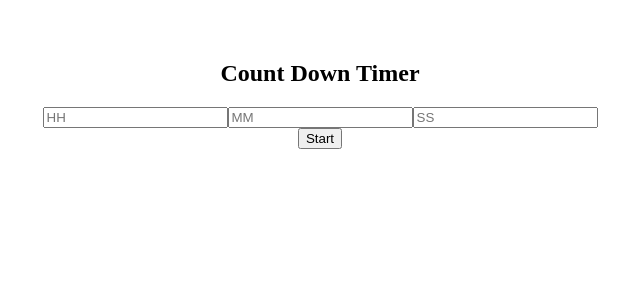
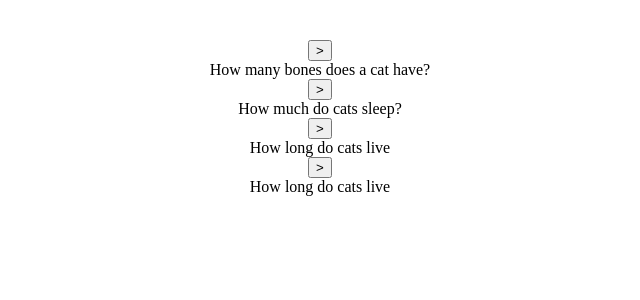
Before and after one commit to SanjayvVarma/react-toturial, a React (Vite) app: page / in a window 1280 px wide. Shown: the top 300 px of the page, without its empty margins (320-960 px from the left). Built offline with nearby package versions, Linux system fonts and the light colour scheme.

Commit message:
faq project

```diff
--- a/src/App.jsx
+++ b/src/App.jsx
@@ -1,5 +1,6 @@
 import './App.css'
-import CountdownTimer from './projects/countDownTimer';
+import Faq from './projects/faq';
+// import CountdownTimer from './projects/countDownTimer';
 // import InterviewQ from './projects/interviewQ';
 // import TodoLocal from './projects/todoContextLocal';
 // import ThemeSwitcher from './projects/themeWithContextApi';
@@ -27,7 +28,8 @@
       {/* <TodoLocal /> */}
       {/* <ReduxToolkitTodo /> */}
       {/* <InterviewQ /> */}
-      <CountdownTimer />
+      {/* <CountdownTimer /> */}
+      <Faq />
     </>
   )
 }
--- /dev/null
+++ b/src/projects/faq/data.js
@@ -0,0 +1,21 @@
+const data = [
+    {
+        question: "How many bones does a cat have?",
+        answer: "A cat has 230 bones - 6 more than a human",
+    },
+    {
+        question: "How much do cats sleep?",
+        answer: "The average cat sleeps 12-16 hours per day",
+    },
+    {
+        question: "How long do cats live",
+        answer: "Outdoor cats live 5 years on average. Indoor\ncats live 15 years on average.",
+    },
+    {
+        question: "How long do cats live",
+        answer: "Outdoor cats live 5 years on average. Indoor\ncats live 15 years on average.",
+    },
+
+]
+
+export default data;
--- /dev/null
+++ b/src/projects/faq/faq.css
@@ -0,0 +1,3 @@
+.arrow{
+    transform: rotate(90deg);
+}
--- /dev/null
+++ b/src/projects/faq/index.jsx
@@ -0,0 +1,28 @@
+import React, { useState } from 'react'
+import data from "./data"
+import './faq.css'
+
+const Faq = () => {
+
+    const [show, setShow] = useState(null)
+
+    const handleClick = (idx) => {
+        setShow((prevIdx) => (prevIdx === idx ? null : idx))
+    }
+
+    return (
+        <div>
+            {data.map((faq, idx) => (
+                <div key={idx}>
+                    <button className={` ${show === idx ? 'arrow' : ''}`} onClick={() => handleClick(idx)}>&gt;</button>
+                    <div>{faq.question}</div>
+                    <div>
+                        {show === idx && <div>{faq.answer}</div>}
+                    </div>
+                </div>
+            ))}
+        </div>
+    )
+}
+
+export default Faq;
```
